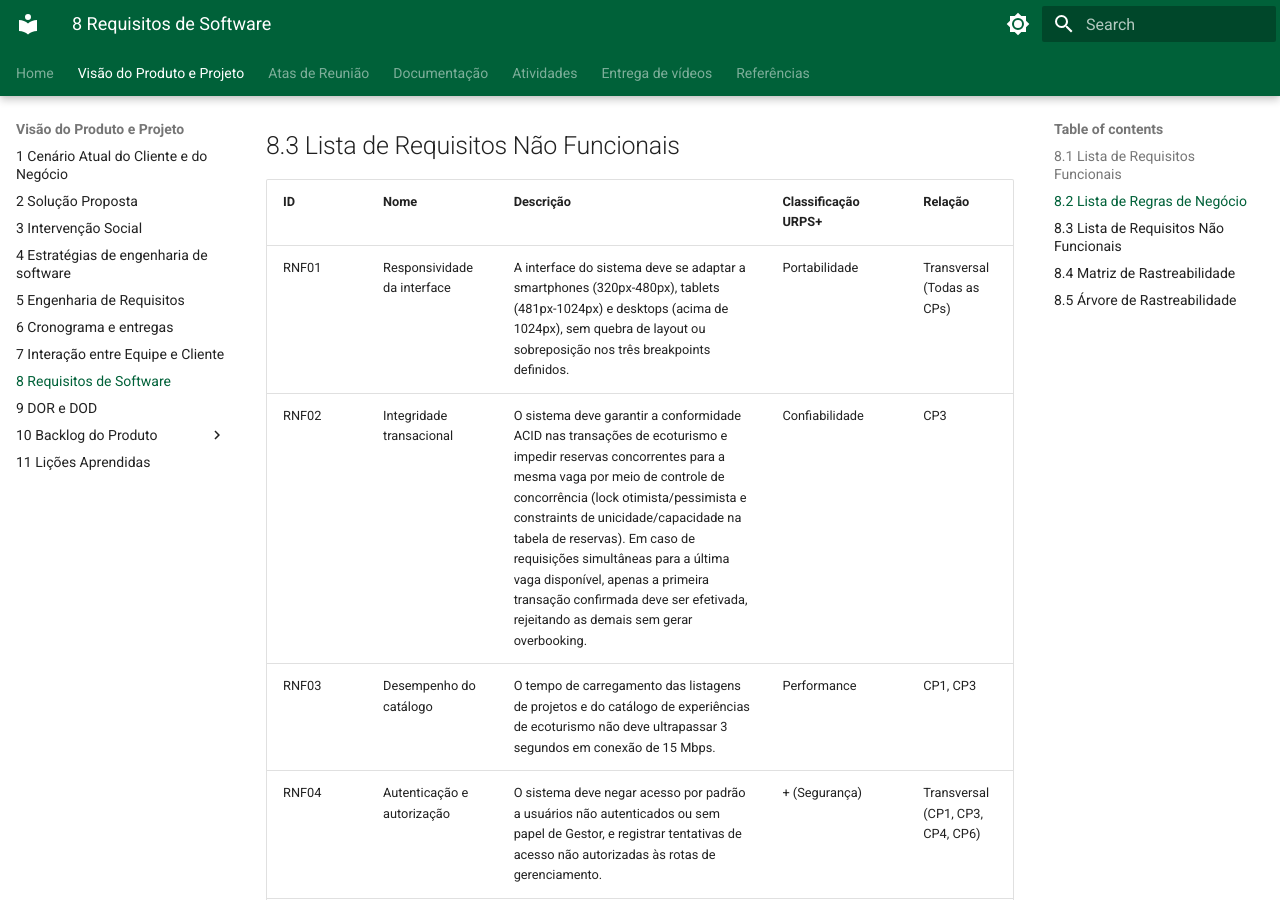
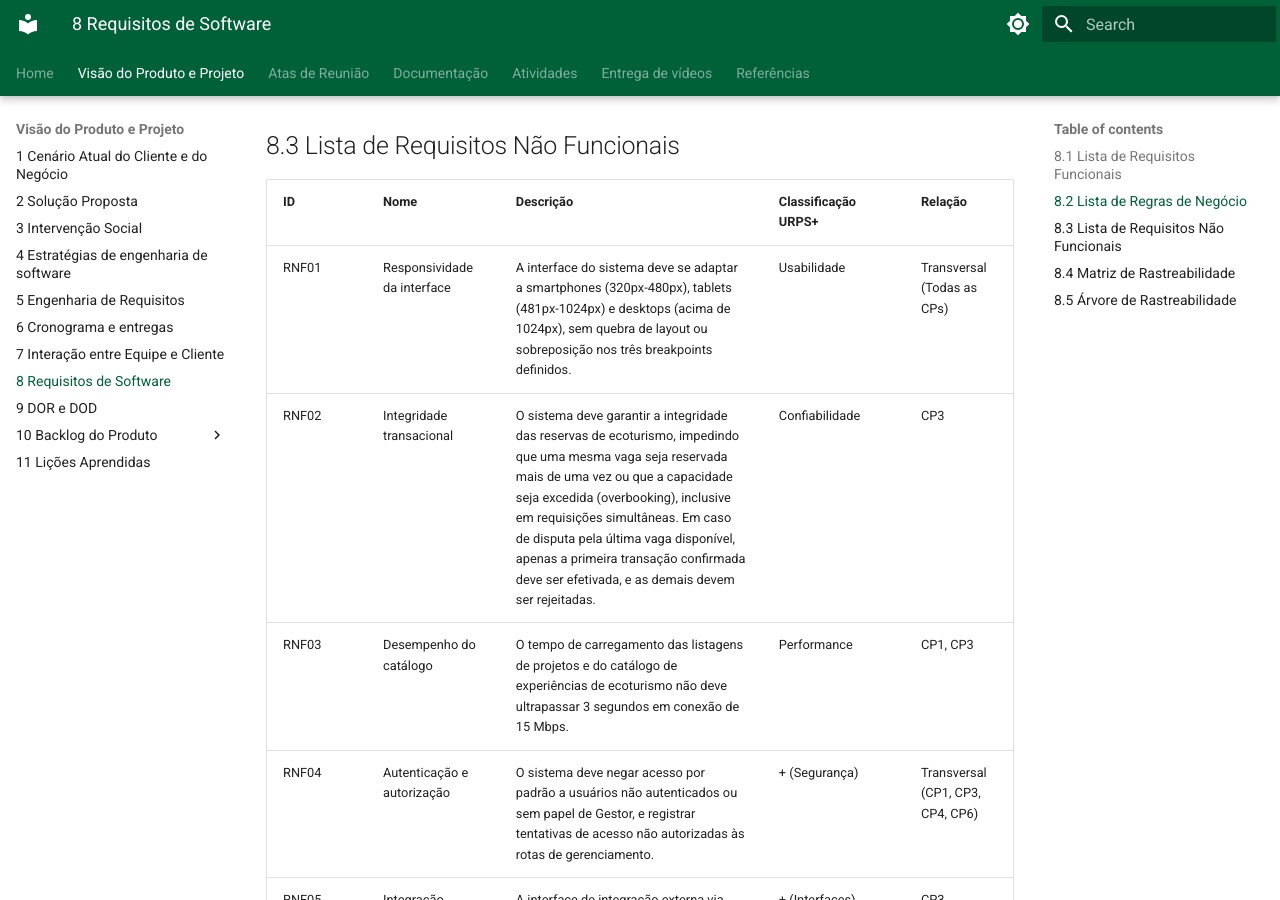
Before and after one commit to mdsreq-fga-unb/REQ-2026.2-T01-IBRADA-NET, an MkDocs documentation site: the page built from docs/documento-visao/8_requisitos.md, in a window 1280 px wide and 900 px high, scrolled down 3769 px. Built offline with MkDocs 1.6.1 and Material for MkDocs 9.7.7, drawn with Linux system fonts in a browser that asks for light colours.

Commit message:
fix: RNF01 e RNF02

```diff
--- a/docs/documento-visao/8_requisitos.md
+++ b/docs/documento-visao/8_requisitos.md
@@ -59,8 +59,8 @@ A classificação desses requisitos e a apuração da declaração se econtra na
 
 | ID | Nome | Descrição | Classificação URPS+ | Relação |
 | --- | --- | --- | --- | --- |
-| RNF01 | Responsividade da interface | A interface do sistema deve se adaptar a smartphones (320px-480px), tablets (481px-1024px) e desktops (acima de 1024px), sem quebra de layout ou sobreposição nos três breakpoints definidos. | Portabilidade | Transversal (Todas as CPs) |
-| RNF02 | Integridade transacional | O sistema deve garantir a conformidade ACID nas transações de ecoturismo e impedir reservas concorrentes para a mesma vaga por meio de controle de concorrência (lock otimista/pessimista e constraints de unicidade/capacidade na tabela de reservas). Em caso de requisições simultâneas para a última vaga disponível, apenas a primeira transação confirmada deve ser efetivada, rejeitando as demais sem gerar overbooking. | Confiabilidade | CP3 |
+| RNF01 | Responsividade da interface | A interface do sistema deve se adaptar a smartphones (320px-480px), tablets (481px-1024px) e desktops (acima de 1024px), sem quebra de layout ou sobreposição nos três breakpoints definidos. | Usabilidade | Transversal (Todas as CPs) |
+| RNF02 | Integridade transacional | O sistema deve garantir a integridade das reservas de ecoturismo, impedindo que uma mesma vaga seja reservada mais de uma vez ou que a capacidade seja excedida (overbooking), inclusive em requisições simultâneas. Em caso de disputa pela última vaga disponível, apenas a primeira transação confirmada deve ser efetivada, e as demais devem ser rejeitadas. | Confiabilidade | CP3 |
 | RNF03 | Desempenho do catálogo | O tempo de carregamento das listagens de projetos e do catálogo de experiências de ecoturismo não deve ultrapassar 3 segundos em conexão de 15 Mbps. | Performance | CP1, CP3 |
 | RNF04 | Autenticação e autorização | O sistema deve negar acesso por padrão a usuários não autenticados ou sem papel de Gestor, e registrar tentativas de acesso não autorizadas às rotas de gerenciamento. | + (Segurança) | Transversal (CP1, CP3, CP4, CP6) |
 | RNF05 | Integração Externa | A interface de integração externa via webhook deve processar notificações recebidas de forma assíncrona em até 3 segundos, realizando até 5 tentativas automáticas de reprocessamento em caso de falha na comunicação. | + (Interfaces) | CP3 |
```
